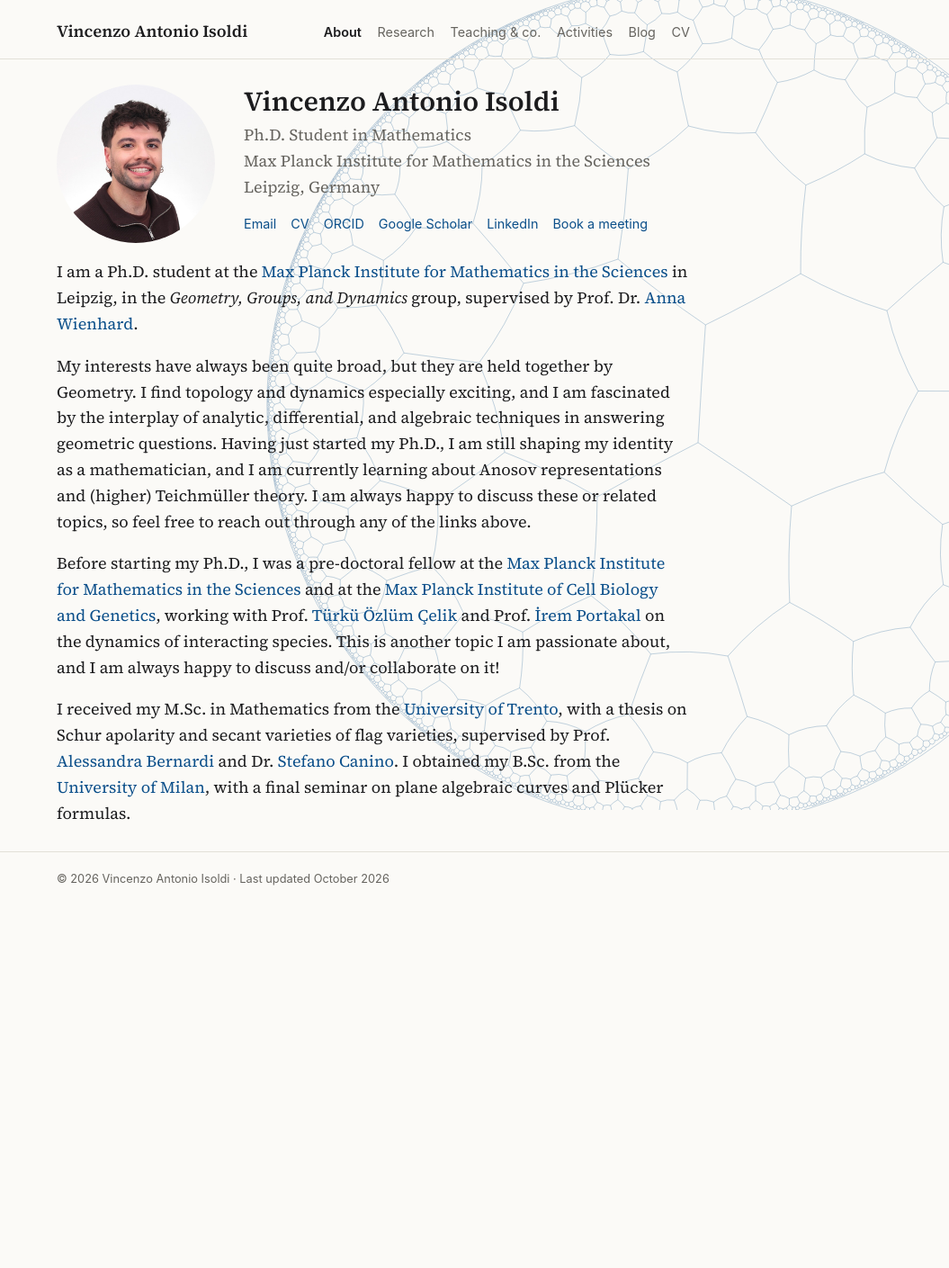
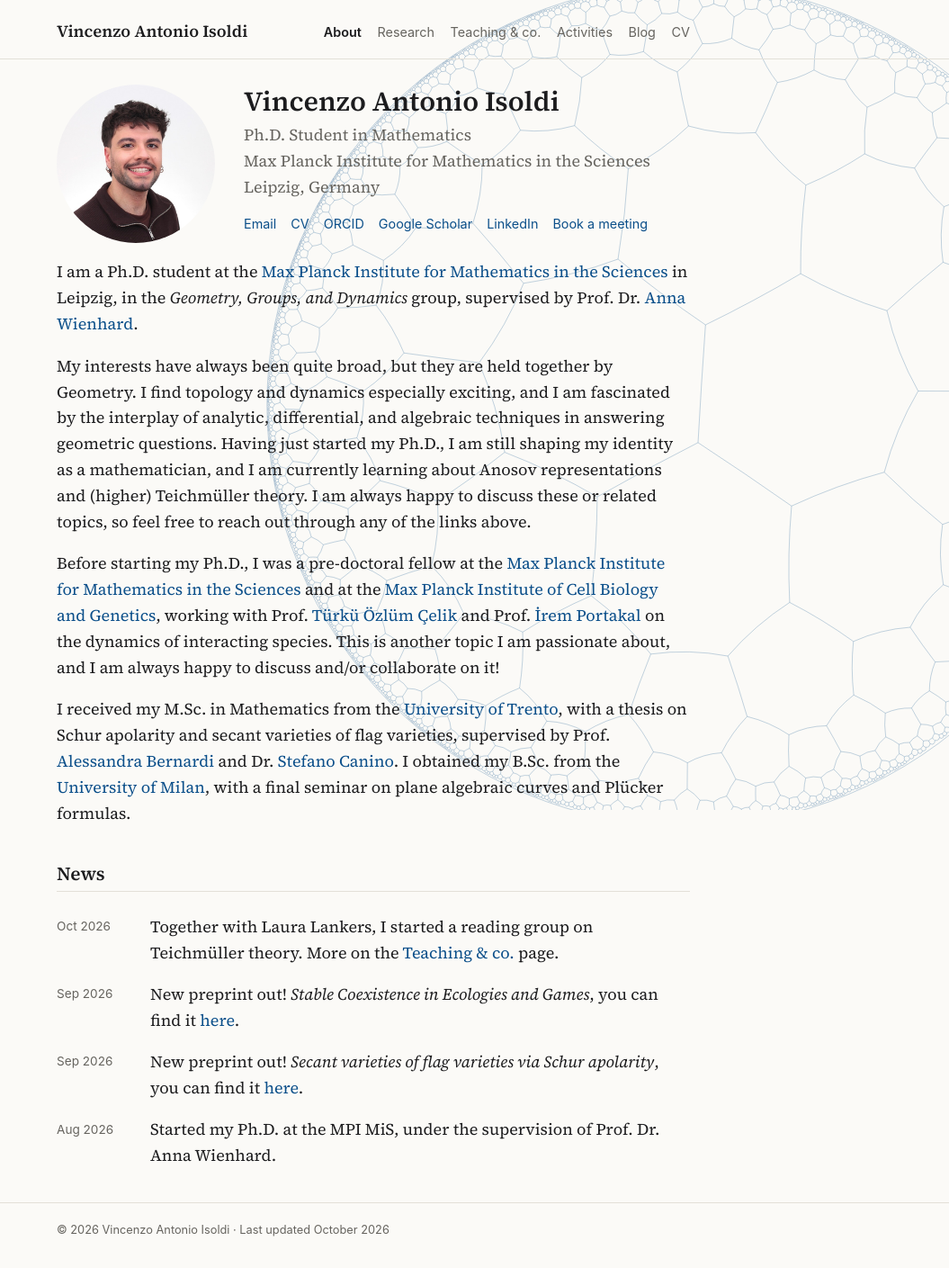
Before and after one commit to vincenzoisoldia/vincenzoisoldia.github.io, a Jekyll site: the page built from index.md, in a window 1280 px wide. Shown: the whole page at 90% size, without its empty margins (225-1280 px from the left). Built offline with Jekyll 4.4.1, drawn with Linux system fonts in a browser that asks for light colours; before the commit the page ends 1020 px from its top, so only the background shows below that.

Commit message:
new adds

```diff
--- /dev/null
+++ b/_data/news.yml
@@ -0,0 +1,22 @@
+# News (appaiono nella pagina About, sotto il testo), dal più recente.
+# Campi: date, text. "text" accetta Markdown, es. [testo del link](https://...)
+# oppure un link a una pagina del sito, es. [Teaching & co.](/teaching/).
+
+- date: Oct 2026
+  text: >-
+    Together with Laura Lankers, I started a reading group on Teichmüller theory.
+    More on the [Teaching & co.](/teaching/) page.
+
+- date: Sep 2026
+  text: >-
+    New preprint out! *Stable Coexistence in Ecologies and Games*,
+    you can find it [here](https://arxiv.org/abs/2609.09286).
+
+- date: Sep 2026
+  text: >-
+    New preprint out! *Secant varieties of flag varieties via Schur apolarity*,
+    you can find it [here](https://arxiv.org/abs/2609.09301).
+
+- date: Aug 2026
+  text: >-
+    Started my Ph.D. at the MPI MiS, under the supervision of Prof. Dr. Anna Wienhard.
--- a/_data/talks.yml
+++ b/_data/talks.yml
@@ -6,12 +6,12 @@
 # (da togliere dopo il talk).
 
 - date: Nov 2026
-  title: Stable coexistence in ecology and games
+  title: Stable coexistence in ecologies and games
   event: CSBD Math Seminar, MPI-CBG
   status: Upcoming
 
 - date: Nov 2026
-  title: Stable coexistence in ecology and games
+  title: Stable coexistence in ecologies and games
   event: Seminar on Nonlinear Algebra, MPI MiS
   status: Upcoming
 
--- a/_layouts/home.html
+++ b/_layouts/home.html
@@ -22,6 +22,18 @@ layout: default
 {{ content }}
 </div>
 
+{% if site.data.news.size > 0 %}
+<h2>News</h2>
+<ul class="entries">
+  {% for n in site.data.news %}
+  <li class="entry">
+    <span class="entry-date">{{ n.date }}</span>
+    <div>{{ n.text | markdownify | remove: '<p>' | remove: '</p>' | strip }}</div>
+  </li>
+  {% endfor %}
+</ul>
+{% endif %}
+
 {% assign posts = site.posts | slice: 0, 3 %}
 {% if posts.size > 0 %}
 <h2>Latest from the blog</h2>
```
